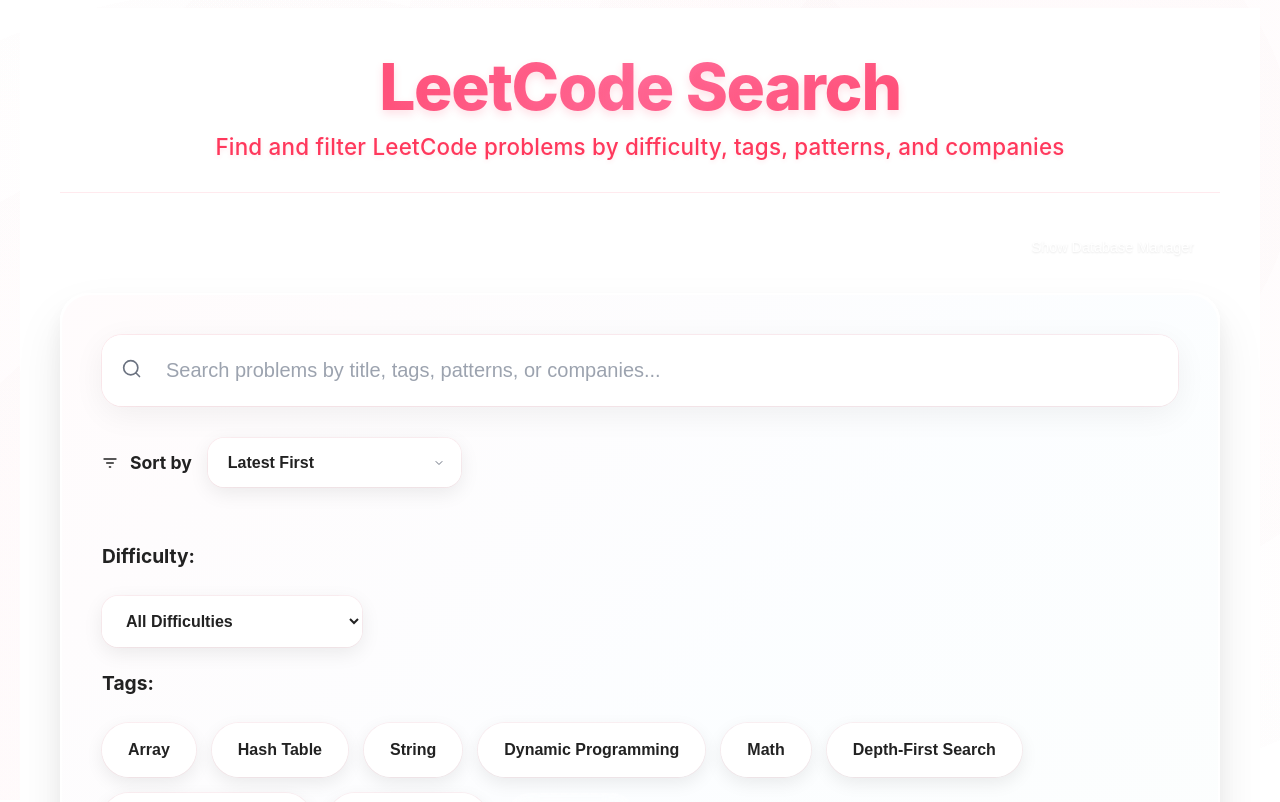
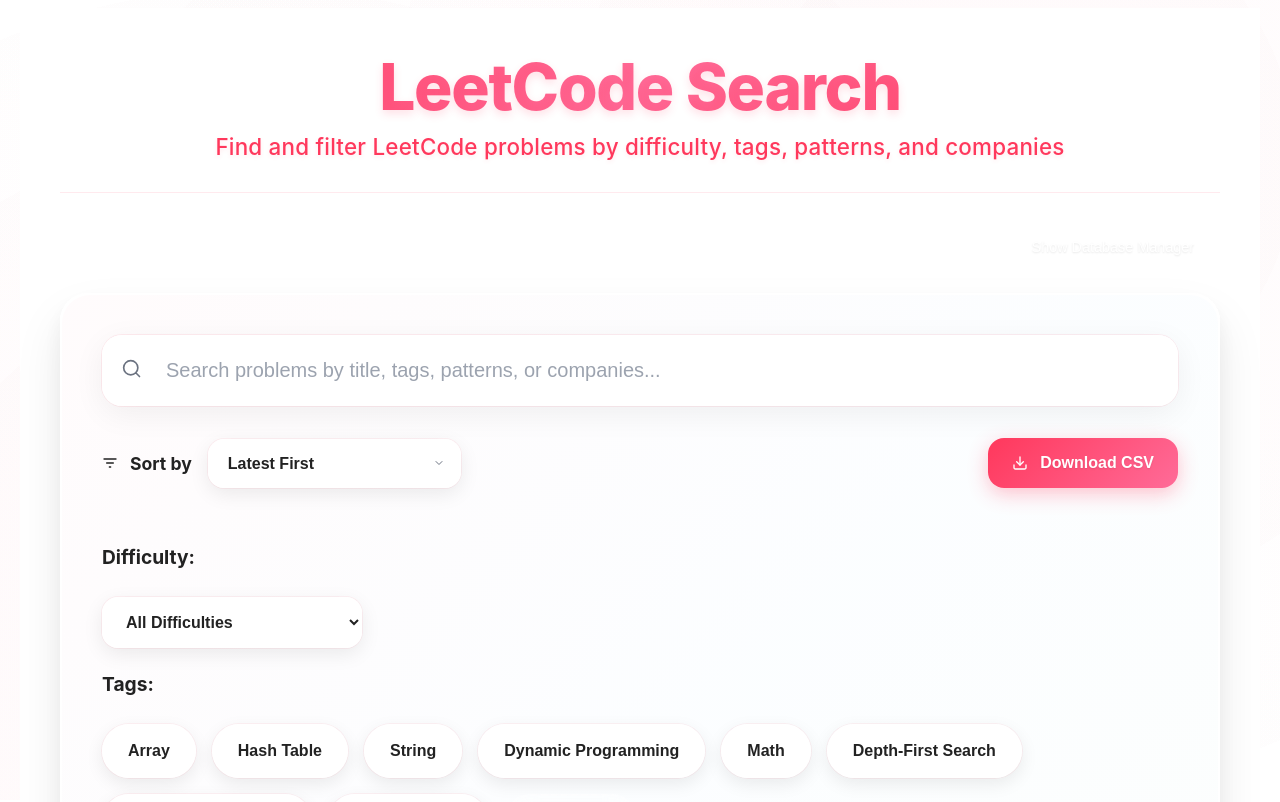
Before and after one commit to yennanliu/LCSearch, a Vue app in the folder lc_search_ui/: page / in a window 1280 px wide. Shown: the top 802 px of the page. Built offline with nearby package versions, Linux system fonts and the light colour scheme.

Commit message:
add download problem as csv feature

```diff
--- a/lc_search_ui/src/App.vue
+++ b/lc_search_ui/src/App.vue
@@ -25,6 +25,7 @@
         @search="handleSearch"
         @filter="handleFilter"
         @sort="handleSort"
+        @download-csv="downloadCSV"
       />
       <ProblemList
         :problems="filteredProblems"
@@ -174,6 +175,76 @@
       }
     }
 
+    const downloadCSV = () => {
+      // Get the current filtered problems
+      const data = filteredProblems.value
+
+      if (data.length === 0) {
+        alert('No problems to download!')
+        return
+      }
+
+      // Define CSV headers
+      const headers = [
+        'ID',
+        'Title',
+        'Difficulty',
+        'URL',
+        'Tags',
+        'Patterns',
+        'Companies',
+        'Date Added',
+        'Description'
+      ]
+
+      // Convert data to CSV rows
+      const csvRows = [
+        headers.join(','), // Header row
+        ...data.map(problem => [
+          problem.id,
+          `"${problem.title.replace(/"/g, '""')}"`, // Escape quotes in title
+          problem.difficulty,
+          problem.url,
+          `"${problem.tags.join(', ')}"`,
+          `"${problem.patterns.join(', ')}"`,
+          `"${problem.companies.join(', ')}"`,
+          problem.dateAdded,
+          `"${(problem.description || '').replace(/"/g, '""')}"` // Escape quotes and handle undefined
+        ].join(','))
+      ]
+
+      // Create CSV content
+      const csvContent = csvRows.join('\n')
+
+      // Create and download file
+      const blob = new Blob([csvContent], { type: 'text/csv;charset=utf-8;' })
+      const link = document.createElement('a')
+
+      if (link.download !== undefined) {
+        const url = URL.createObjectURL(blob)
+        link.setAttribute('href', url)
+
+        // Generate filename with current date and filter info
+        const timestamp = new Date().toISOString().split('T')[0]
+        const isFiltered = searchQuery.value ||
+                          filters.value.difficulty ||
+                          filters.value.tags.length > 0 ||
+                          filters.value.patterns.length > 0 ||
+                          filters.value.companies.length > 0
+
+        const filename = isFiltered
+          ? `leetcode_problems_filtered_${timestamp}.csv`
+          : `leetcode_problems_${timestamp}.csv`
+
+        link.setAttribute('download', filename)
+        link.style.visibility = 'hidden'
+        document.body.appendChild(link)
+        link.click()
+        document.body.removeChild(link)
+        URL.revokeObjectURL(url)
+      }
+    }
+
     onMounted(loadProblems)
 
     return {
@@ -184,7 +255,8 @@
       handleSearch,
       handleFilter,
       handleSort,
-      handleDataUpdate
+      handleDataUpdate,
+      downloadCSV
     }
   }
 }
--- a/lc_search_ui/src/components/SearchBar.vue
+++ b/lc_search_ui/src/components/SearchBar.vue
@@ -51,6 +51,15 @@
           </div>
         </div>
       </div>
+
+      <button @click="handleDownloadCSV" class="download-button">
+        <svg width="16" height="16" viewBox="0 0 24 24" fill="none" xmlns="http://www.w3.org/2000/svg">
+          <path d="M21 15V19C21 19.5304 20.7893 20.0391 20.4142 20.4142C20.0391 20.7893 19.5304 21 19 21H5C4.46957 21 3.96086 20.7893 3.58579 20.4142C3.21071 20.0391 3 19.5304 3 19V15" stroke="currentColor" stroke-width="2" stroke-linecap="round" stroke-linejoin="round"/>
+          <path d="M7 10L12 15L17 10" stroke="currentColor" stroke-width="2" stroke-linecap="round" stroke-linejoin="round"/>
+          <path d="M12 15V3" stroke="currentColor" stroke-width="2" stroke-linecap="round" stroke-linejoin="round"/>
+        </svg>
+        Download CSV
+      </button>
     </div>
 
     <FilterPanel
@@ -71,7 +80,7 @@
   components: {
     FilterPanel
   },
-  emits: ['search', 'filter', 'sort'],
+  emits: ['search', 'filter', 'sort', 'download-csv'],
   setup(props, { emit }) {
     const searchQuery = ref('')
     const currentSort = ref('recency')
@@ -117,6 +126,10 @@
       emit('sort', currentSort.value)
     }
 
+    const handleDownloadCSV = () => {
+      emit('download-csv')
+    }
+
     return {
       searchQuery,
       currentSort,
@@ -126,7 +139,8 @@
       handleSearch,
       clearSearch,
       handleFilter,
-      handleSort
+      handleSort,
+      handleDownloadCSV
     }
   }
 }
@@ -302,6 +316,35 @@
   transform: translateY(-50%) rotate(180deg);
 }
 
+.download-button {
+  display: flex;
+  align-items: center;
+  gap: 0.75rem;
+  padding: 16px 24px;
+  background: linear-gradient(135deg, #FF385C 0%, #FF6B98 100%);
+  color: white;
+  border: none;
+  border-radius: 16px;
+  font-size: 16px;
+  font-weight: 600;
+  cursor: pointer;
+  transition: all 0.3s cubic-bezier(0.4, 0, 0.2, 1);
+  box-shadow: 0 6px 20px rgba(255, 56, 92, 0.3), 0 0 0 1px rgba(255, 255, 255, 0.1);
+  backdrop-filter: blur(10px);
+  text-shadow: 0 1px 2px rgba(0, 0, 0, 0.1);
+}
+
+.download-button:hover {
+  background: linear-gradient(135deg, #FF2A52 0%, #FF5B88 100%);
+  transform: translateY(-2px);
+  box-shadow: 0 10px 35px rgba(255, 56, 92, 0.4), 0 0 0 1px rgba(255, 255, 255, 0.2);
+}
+
+.download-button:active {
+  transform: translateY(0);
+  box-shadow: 0 4px 15px rgba(255, 56, 92, 0.3);
+}
+
 @media (max-width: 768px) {
   .search-bar {
     padding: 1.5rem;
@@ -328,5 +371,11 @@
     flex: 1;
     max-width: 200px;
   }
+
+  .download-button {
+    justify-content: center;
+    padding: 14px 20px;
+    font-size: 15px;
+  }
 }
 </style>
```
